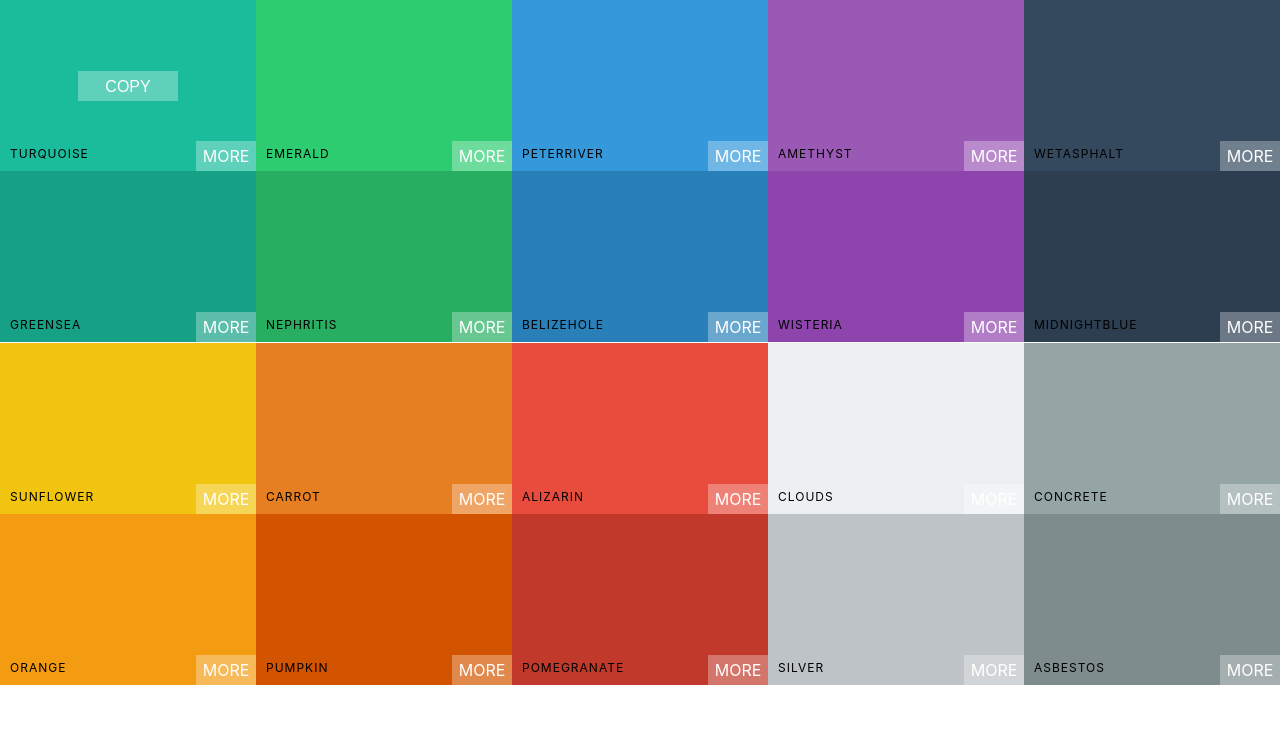
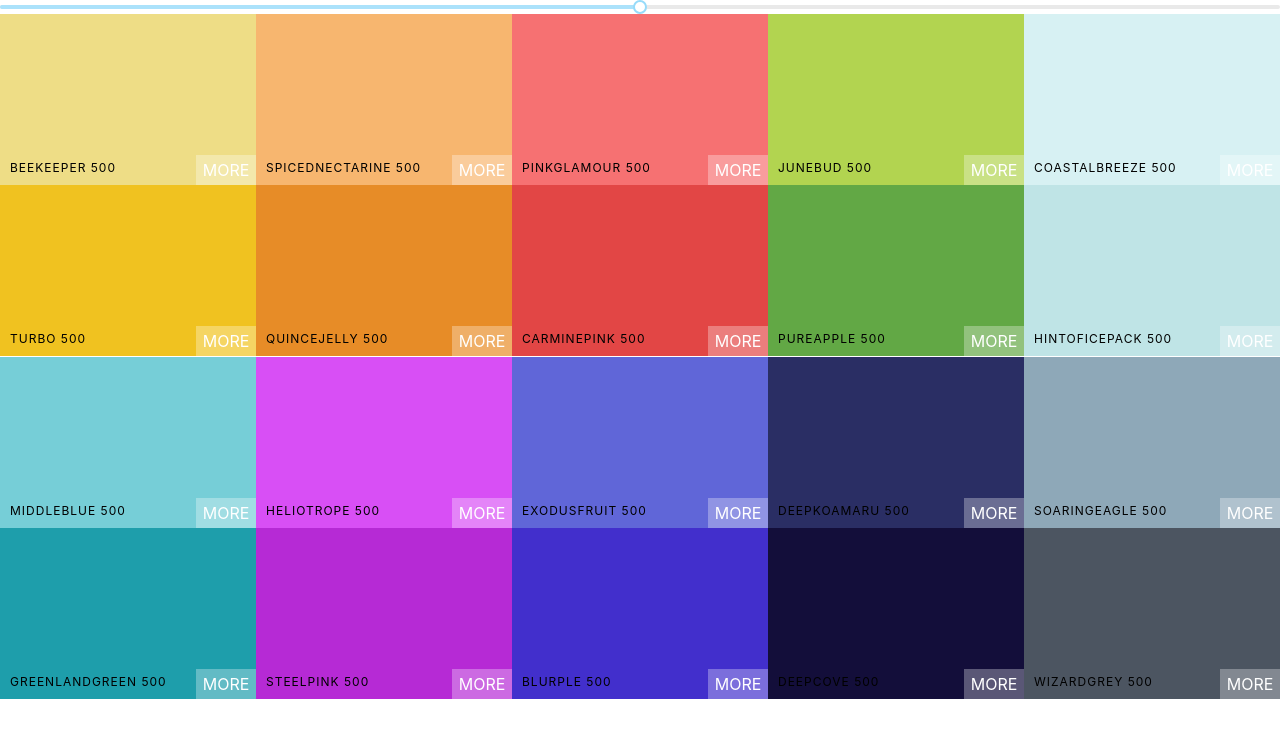
Before and after one commit to LoukrichiFouad97/color-palettes-project, a React (Create React App) app: page / in a window 1280 px wide. Shown: the top 738 px of the page. Built offline with nearby package versions, Linux system fonts and the light colour scheme.

Commit message:
add unstyled color slider

```diff
--- a/package.json
+++ b/package.json
@@ -7,6 +7,7 @@
     "@testing-library/react": "^9.3.2",
     "@testing-library/user-event": "^7.1.2",
     "chroma-js": "^2.1.0",
+    "rc-slider": "^9.3.0",
     "react": "^16.13.1",
     "react-copy-to-clipboard": "^5.0.2",
     "react-dom": "^16.13.1",
--- a/src/App.js
+++ b/src/App.js
@@ -4,10 +4,11 @@
 import { generatePalette } from "./components/ColorHelpers";
 
 function App() {
-	console.log(generatePalette(seedColors[4]));
 	return (
 		<div className="App">
-			<Palette {...seedColors[1]} />
+			<Palette palette={
+				generatePalette(seedColors[4])
+				} />
 		</div>
 	);
 }
--- a/src/components/ColorBox.js
+++ b/src/components/ColorBox.js
@@ -19,17 +19,17 @@
 	};
 
 	render() {
-		const { color, name } = this.props;
+		const { background, name } = this.props;
 		return (
-			<CopyToClipboard text={color} onCopy={this.changeCopyState}>
-				<div className="ColorBox" style={{ background: color }}>
+			<CopyToClipboard text={background} onCopy={this.changeCopyState}>
+				<div className="ColorBox" style={{ background: background }}>
 					<div
 						className={`ColorBox-overlay ${this.state.copied && "show"}`}
-						style={{ background: color }}
+						style={{ background: background }}
 					></div>
 					<div className={`copy-msg  ${this.state.copied && "show"} `}>
 						<h1>COPIED!</h1>
-						<p>{color}</p>
+						<p>{background}</p>
 					</div>
 					<div className="copy-container">
 						<div className="box-content">
--- a/src/components/Palette.js
+++ b/src/components/Palette.js
@@ -1,14 +1,37 @@
 import React, { Component } from "react";
 import ColorBox from "./ColorBox";
 import "./Palette.css";
+import Slider from "rc-slider";
+import "rc-slider/assets/index.css";
 
 export default class Palette extends Component {
+	constructor(props) {
+		super(props);
+		this.state = { level: 500 };
+	}
+
+	changeLevel = (level) => {
+		this.setState({ level });
+		console.log(level);
+	};
+
 	render() {
-		const colorBoxes = this.props.colors.map((color) => {
-			return <ColorBox {...color} key={color.name} />;
+		const { colors } = this.props.palette;
+		const { level } = this.state;
+		const colorBoxes = colors[level].map((color) => {
+			return (
+				<ColorBox background={color.hex} name={color.name} key={color.name} />
+			);
 		});
 		return (
 			<div className="Palette">
+				<Slider
+					defaultValue={level}
+					min={100}
+					max={900}
+					step={100}
+					onAfterChange={this.changeLevel}
+				/>
 				<div className="Palette-color">{colorBoxes}</div>
 			</div>
 		);
```
Also changed, not shown: 1 other file (tests, documents, lock files or other folders).
